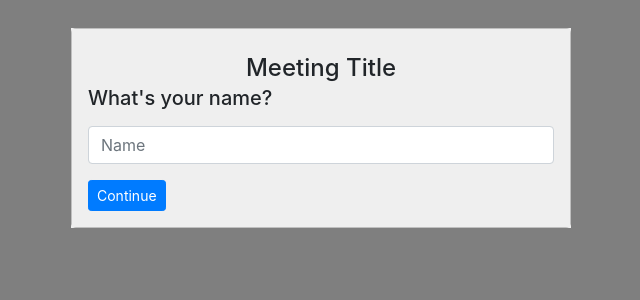
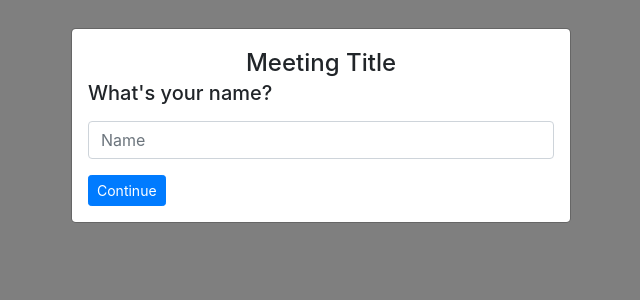
Before and after one commit to slohacks/When4Meet, a React (Create React App) app in the folder frontend/: page /meeting/1 in a window 1280 px wide. Shown: the top 300 px of the page, without its empty margins (319-959 px from the left). Built offline with nearby package versions, Linux system fonts and the light colour scheme.

Commit message:
last update dev5

```diff
--- a/frontend/src/components/Modals/NameModal.css
+++ b/frontend/src/components/Modals/NameModal.css
@@ -1,17 +1 @@
-.margins{
-    margin-top: 5px;
-}
-
-.modal-background-color{
-    background: #EFEFEF;
-    width: 100%;
-
-}
-
-
-/* if u use id, use a hashtag */
-#modalcont{
-    background: #EFEFEF;
-
-
-}
+/* if u use id, use a hashtag; if class use period */
--- a/frontend/src/components/Modals/NameModal.jsx
+++ b/frontend/src/components/Modals/NameModal.jsx
@@ -15,13 +15,13 @@ export default () => {
   return (
 
     <Modal show={state.showModal} id="modalcont">
-      <div className="modal-background-color">
 
         <Modal.Body>
 
-          <Modal.Title className="margins text-center">Meeting Title</Modal.Title>
+          <Modal.Title className="text-center">Meeting Title</Modal.Title>
+
           <Form>
-            <Form.Group controlId="exampleForm.ControlInput1">
+            <Form.Group>
               <Form.Label><h5>What&apos;s your name?</h5></Form.Label>
               <Form.Control type="name" placeholder="Name" />
             </Form.Group>
@@ -33,7 +33,6 @@ export default () => {
 
         </Modal.Body>
 
-      </div>
     </Modal>
 
   );
```
